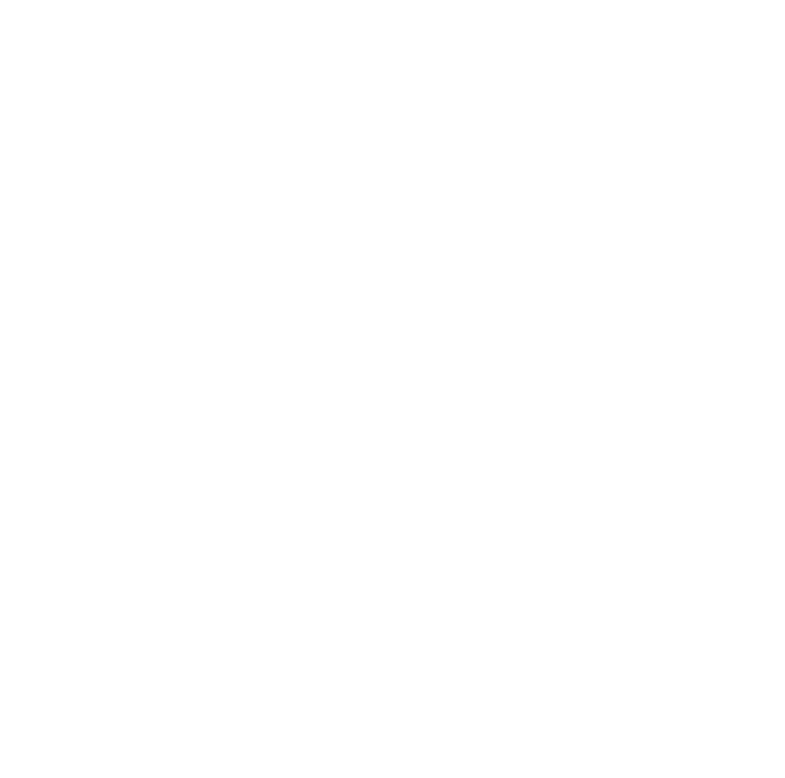
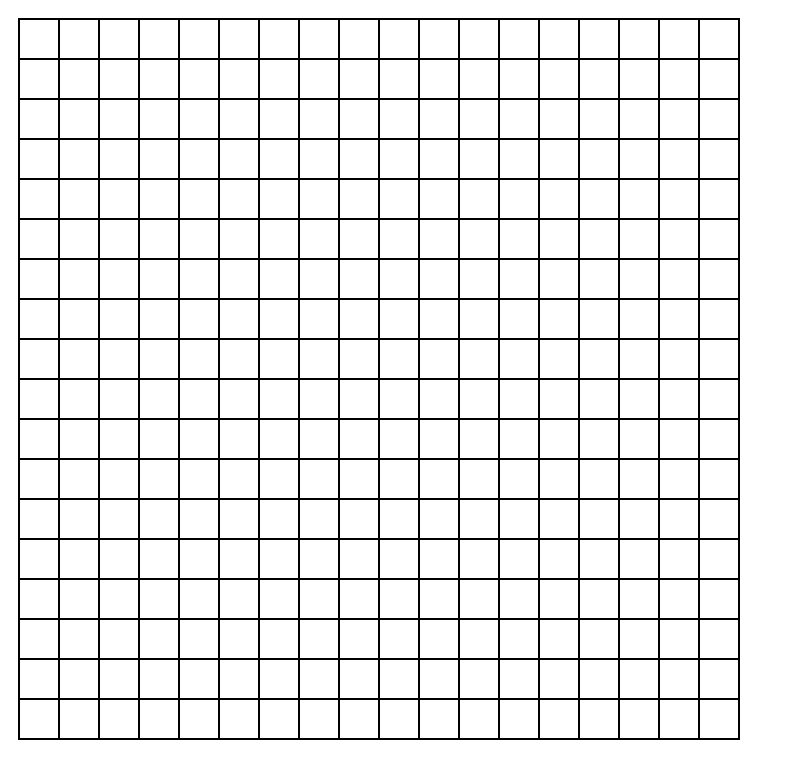
Before and after one commit to ssauperl/dapp-connect6, a React (Create React App) app in the folder client/: page / in a window 1280 px wide. Shown: the top 778 px of the page, without its empty margins (0-785 px from the left). Built offline with nearby package versions, Linux system fonts and the light colour scheme.

Commit message:
work on placing dots

```diff
--- a/client/src/App.js
+++ b/client/src/App.js
@@ -16,9 +16,8 @@
 //     this.setState({ gameboard: gameboard });
 // }
   componentDidMount = ()=>{
-
-    //not good todo
-    const gameboard = new Array(19).map((o) =>{return new Array(19)});
+    // for some reason we have to deconstruct else is mapped as only 1 element
+    const gameboard = [... new Array(19)].map((o) =>{return new Array(19)});
     this.setState({ gameboard });
   }
   //componentDidMount = async () => {
@@ -54,15 +53,12 @@
   //}
 
   handlePlaceDot = (evt, x, y) => {
-    //const { x,y } = evt.target;
-    const { playerColor } = this.state;
-    //board[x, y] = playerColor;
-    this.setState(prevState => ({
-      board: {
-        ...prevState.board,
-        [prevState.board[x][y]]: playerColor,
-      },
-    }));
+    const { gameboard, playerColor } = this.state;
+
+    const updatedGameboard = Object.assign([], gameboard);
+    updatedGameboard[y][x]=playerColor;
+
+    this.setState({gameboard: updatedGameboard});
   };
 
   runExample = async () => {
@@ -83,12 +79,11 @@
     //   //return <div>Loading Web3, accounts, and contract...</div>;
     // }
     const { gameboard } = this.state;
-    const wef =gameboard.map((yElement, y)=>{return yElement});
     return (
       <div className="App">
         <div className="gameboard">
-          {gameboard.map((yElement, y) => {
-            return yElement.map((xElement, x) =>
+          {[... gameboard].map((yElement, y) => {
+            return [... yElement].map((xElement, x) =>
               <Intersection key={`${x}${y}`}
                 dot={xElement}
                 handlePlaceDot={(e) => this.handlePlaceDot(e, x, y)} />
```
